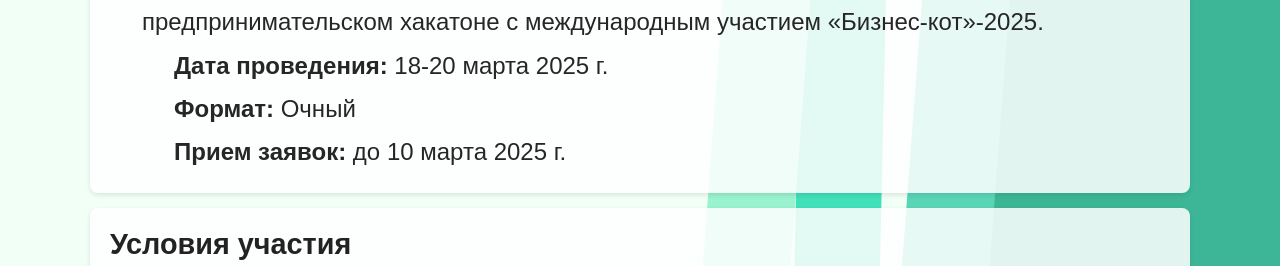
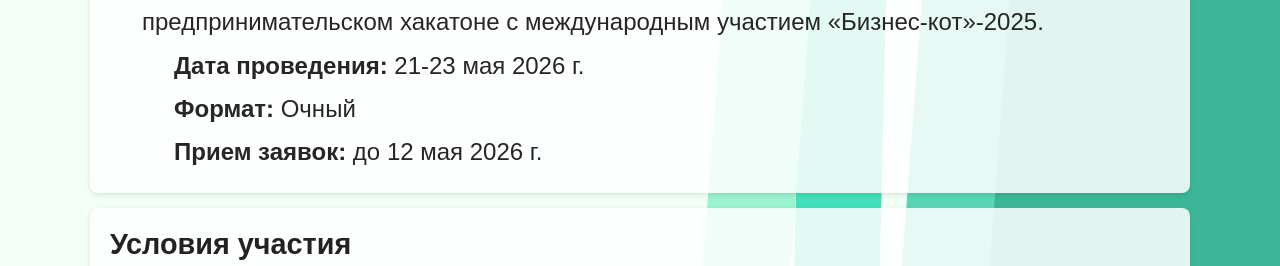
Before and after one commit to TpaBKa251/hakaton, a React (Create React App) app: page /doc in a window 1280 px wide. Shown: the part 296-562 px from the top of the page. Built offline with nearby package versions, Linux system fonts and the light colour scheme.

Commit message:
Update HackathonPage.js

```diff
--- a/src/components/HackathonPage.js
+++ b/src/components/HackathonPage.js
@@ -15,9 +15,9 @@
                     студентов принять участие в
                     II Всероссийском предпринимательском хакатоне с международным участием «Бизнес-кот»-2025.
                 </p>
-                <p><strong>Дата проведения:</strong> 18-20 марта 2025 г.</p>
+                <p><strong>Дата проведения:</strong> 21-23 мая 2026 г.</p>
                 <p><strong>Формат:</strong> Очный</p>
-                <p><strong>Прием заявок:</strong> до 10 марта 2025 г.</p>
+                <p><strong>Прием заявок:</strong> до 12 мая 2026 г.</p>
             </section>
 
             <section className="hackathon-section">
```
